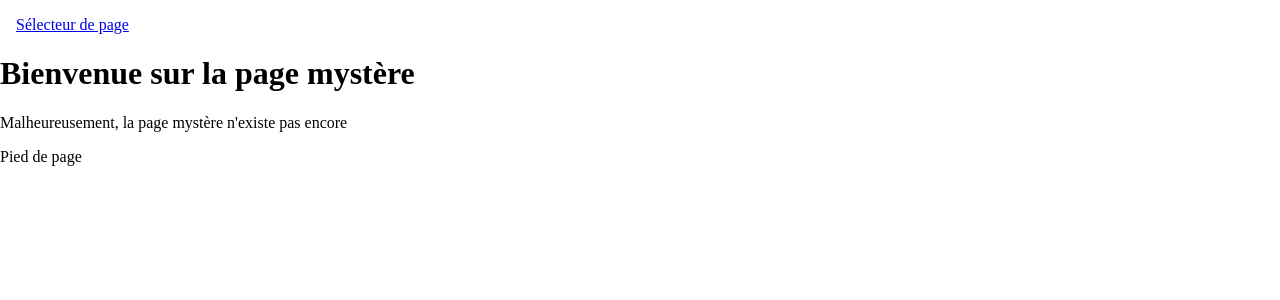
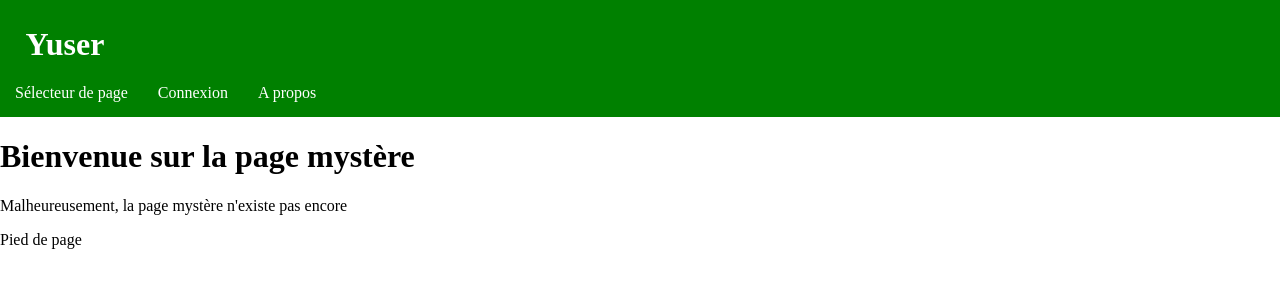
Before and after one commit to science-numerale/yuser, a SvelteKit app: page /page in a window 1280 px wide. Shown: the top 300 px of the page. Built offline with nearby package versions, Linux system fonts and the light colour scheme.

Commit message:
a bit of css

```diff
--- a/src/routes/+layout.svelte
+++ b/src/routes/+layout.svelte
@@ -6,16 +6,30 @@
 
 	let { children } = $props();
 	let sélecteur = `${base}/selecteur`;
+	let connexion = `${base}/connexion`;
+	let apropos = `${base}/apropos`;
 </script>
 
 <div class="app">
 	<Triche />
-	<div style="margin: 1rem;">
-		<a
-			aria-current={page.url.pathname === sélecteur ? "page" : undefined}
-			href={sélecteur}>Sélecteur de page</a
-		>
-	</div>
+	<header>
+		<h1>Yuser</h1>
+		<ul>
+			<li><a
+				aria-current={page.url.pathname === sélecteur ? "page" : undefined}
+				href={sélecteur}>Sélecteur de page
+			</a></li>
+			<li><a
+				aria-current={page.url.pathname === connexion ? "page" : undefined}
+				href={connexion}>Connexion
+			</a></li>
+			<li><a
+				aria-current={page.url.pathname === apropos ? "page" : undefined}
+				href={apropos}>A propos
+			</a></li>
+		</ul>
+
+	</header>
 
 	<main>
 		{@render children()}
@@ -27,3 +41,35 @@
 		</p>
 	</footer>
 </div>
+
+<style>
+	h1 {
+		color: white;
+		background-color: green;
+		padding: 2%;
+		padding-bottom: 0.5%;
+		margin: 0;
+	}
+	ul {
+		list-style-type: none;
+  		margin: 0;
+  		padding: 0;
+  		overflow: hidden;
+  		background-color: green;
+	}
+
+	li {
+  		float: left;
+	}
+
+	li a {
+  		display: block;
+  		color: white;
+  		text-align: center;
+  		padding: 15px;
+  		text-decoration: none;
+	}
+	li a:hover {
+		background-color: rgb(43, 43, 43);
+	}
+</style>
--- a/src/routes/alerte/+page.svelte
+++ b/src/routes/alerte/+page.svelte
@@ -62,7 +62,6 @@
 	:global(*) {
 		border: solid lime;
 	}
-
 	:global(body) {
 		background: red;
 	}
--- a/src/routes/page/+page.svelte
+++ b/src/routes/page/+page.svelte
@@ -1,9 +1,15 @@
 <script lang="ts">
 	import { page } from "$app/state";
+    import { redirect } from "@sveltejs/kit";
 
 	let param = page.url.searchParams.get("n"); // Malheureusement on doit utiliser les searchParams parceque les sites statiques ne permettent pas d'utiliser des paramètres dans les noms de pages...
 	let nom = param ? `la page n°${param}` : "la page mystère";
 </script>
 
-<h1>Bienvenue sur {nom}</h1>
-<p>Malheureusement, {nom} n'existe pas encore</p>
+{#if param == "666"}
+<h1>Repentez-vous, pêcheurs !</h1>
+<img src="https://jesusway4you.com/wp-content/uploads/2020/05/the_hell.jpg" alt="">
+{:else}
+	<h1>Bienvenue sur {nom}</h1>
+	<p>Malheureusement, {nom} n'existe pas encore</p>
+{/if}
```
Also changed, not shown: src/routes/apropos/+page.svelte (added, +7 -0 lines).
